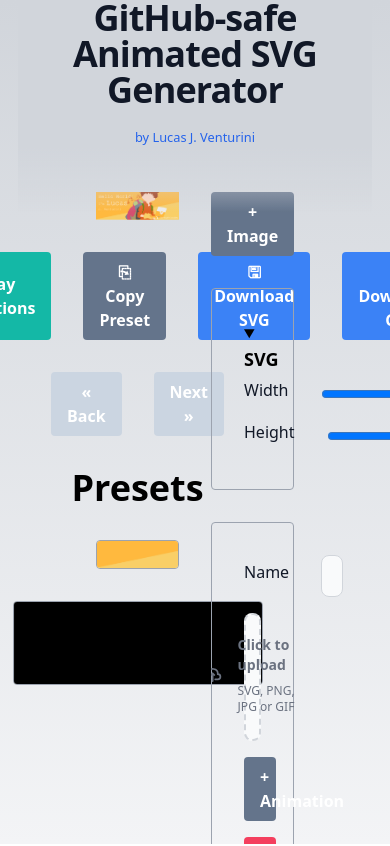
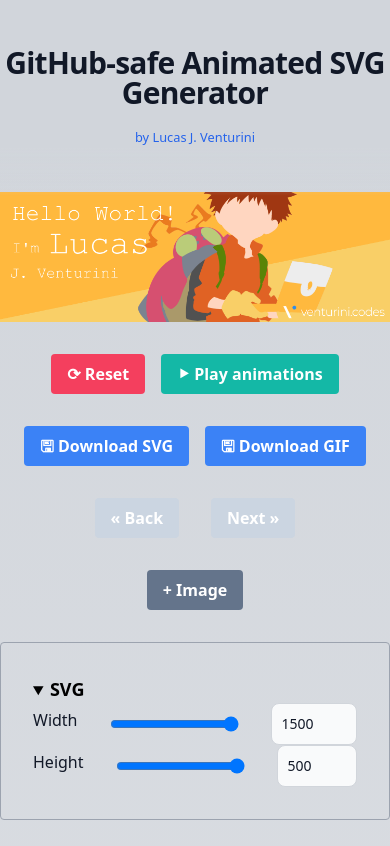
Before and after one commit to difuoan/git-banner-generator, a Next.js app: page / in a window 390 px wide. Shown: the top 846 px of the page. Built offline with nearby package versions, Linux system fonts and the light colour scheme.

Commit message:
fixed a couple of css issues

```diff
--- a/src/components/button.tsx
+++ b/src/components/button.tsx
@@ -6,6 +6,7 @@ const Button = ({
   color = "blue",
   disabled,
   colorStrength = 5,
+  className,
 }: Partial<
   JSX.IntrinsicAttributes & ButtonHTMLAttributes<HTMLButtonElement>
 > & {
@@ -26,7 +27,7 @@ const Button = ({
       disabled={disabled}
       type="button"
       onClick={onClick}
-      className={classesToUse}
+      className={classesToUse + " " + className}
     >
       {label}
     </button>
--- a/src/pages/index.tsx
+++ b/src/pages/index.tsx
@@ -88,7 +88,6 @@ export default function Home() {
       {
         index: elementIndex,
         src: testImg,
-        style: "position: absolute;\nwidth: 100px;",
       },
     ];
     setElements(newElements);
@@ -157,7 +156,7 @@ export default function Home() {
       <img
         src={preset.src}
         alt={preset.src}
-        className="flex flex-col gap-4 border border-gray-400 rounded cursor-pointer"
+        className="border border-gray-400 rounded cursor-pointer"
         onClick={() => changePreset(index)}
         key={index}
         style={{ maxWidth: "250px", maxHeight: "150px" }}
@@ -177,13 +176,13 @@ export default function Home() {
     );
   }
   return (
-    <main className="flex min-h-screen flex-col items-center gap-8 bg-gradient-to-b from-gray-300 bg-gray-100 max-w-full container max-h-screen overflow-hidden">
-      <div className="fixed w-full text-center mr-9 pl-9">
+    <main className="flex min-h-screen flex-col items-center gap-8 bg-gradient-to-b from-gray-300 bg-gray-100 max-w-full container lg:max-h-screen overflow-hidden">
+      <div className="fixed w-full text-center lg:mr-9 lg:pl-9">
         {/* OVERLAY */}
         <Overlay busy={busy} />
-        <div className="bg-gray-300 w-full">
+        <div className="bg-gray-300 w-full pt-12">
           {/* HEADER */}
-          <h1 className="mb-4 text-4xl font-extrabold leading-none tracking-tight text-gray-900 md:text-5xl lg:text-6xl">
+          <h1 className="mb-4 text-3xl font-extrabold leading-none tracking-tight text-gray-900 lg:text-5xl lg:text-6xl">
             GitHub-safe Animated SVG Generator
           </h1>
           <a
@@ -194,18 +193,18 @@ export default function Home() {
             <small>by Lucas J. Venturini</small>
           </a>
         </div>
-        <div className="h-16 bg-gradient-to-b from-gray-300 to-transparent">
+        <div className="h-12 bg-gradient-to-b from-gray-300 to-transparent">
           {/* not really empty */}
         </div>
       </div>
-      <div className="columns-2 gap-8 w-full max-h-screen">
-        <div className="flex flex-col gap-8 items-center pl-24 pb-24 pt-48">
+      <div className="lg:columns-2 gap-8 w-full lg:max-h-screen">
+        <div className="flex flex-col gap-8 items-center lg:pl-24 lg:pb-24 pt-48 overflow-y-hidden">
           {/* SVG */}
           <div className="w-full" ref={svgContainer}>
             {svgToDisplay}
           </div>
           {/* BUTTONS */}
-          <div className="flex flex-row gap-8">
+          <div className="flex flex-row gap-y-8 gap-x-4 flex-wrap justify-center">
             <Button
               disabled={debouncing}
               label="&#10227; Reset"
@@ -223,6 +222,7 @@ export default function Home() {
               onClick={copyPreset}
               disabled={debouncing}
               color="slate"
+              className="hidden xl:block"
             />
             <Button
               label="&#128427; Download SVG"
@@ -240,6 +240,15 @@ export default function Home() {
               disabled={debouncing}
             />
           </div>
+          {/* PRESETS BIG*/}
+          <div className="hidden lg:block text-center w-full">
+            <span className="text-4xl font-extrabold">Presets</span>
+            <div className="flex flex-row gap-8 flex-wrap content-center justify-center w-full mt-8">
+              {presetHtml}
+            </div>
+          </div>
+        </div>
+        <div className="flex flex-col gap-8 lg:overflow-y-scroll lg:max-h-screen lg:pr-24 pb-24 pt-8 lg:pt-48 items-center">
           <div className="flex flex-row gap-8">
             <Button
               disabled={debouncing || historyIndex <= 0}
@@ -257,13 +266,6 @@ export default function Home() {
               color="slate"
             />
           </div>
-          {/* PRESETS */}
-          <span className="text-4xl font-extrabold">Presets</span>
-          <div className="flex flex-row gap-8 flex-wrap content-center justify-center w-full">
-            {presetHtml}
-          </div>
-        </div>
-        <div className="flex flex-col gap-8 overflow-y-scroll max-h-screen pr-24 pb-24 pt-48">
           <div className="flex flex-row gap-8">
             <Button
               label="&#43; Image"
@@ -273,7 +275,7 @@ export default function Home() {
             />
           </div>
           {/* SETTINGS */}
-          <form className="flex flex-col gap-4 border border-gray-400 p-8 rounded">
+          <form className="flex flex-col gap-4 border border-gray-400 p-8 rounded w-full">
             <details open>
               <summary className="cursor-pointer">
                 <h6 className="text-lg font-bold inline">SVG</h6>
@@ -313,6 +315,13 @@ export default function Home() {
             </details>
           </form>
           {settings}
+          {/* PRESETS SMALL*/}
+          <div className="lg:hidden block text-center w-full">
+            <span className="text-4xl font-extrabold">Presets</span>
+            <div className="flex flex-row gap-8 flex-wrap content-center justify-center w-full mt-8">
+              {presetHtml}
+            </div>
+          </div>
         </div>
       </div>
     </main>
--- a/src/utils/mapSettingsElement.tsx
+++ b/src/utils/mapSettingsElement.tsx
@@ -151,7 +151,7 @@ export const mapSettingsElement = (
   }
   return (
     <form
-      className="flex flex-col gap-4 border border-gray-400 p-8 rounded"
+      className="flex flex-col gap-4 border border-gray-400 p-8 rounded w-full"
       key={element.index}
     >
       <StringInput
```
